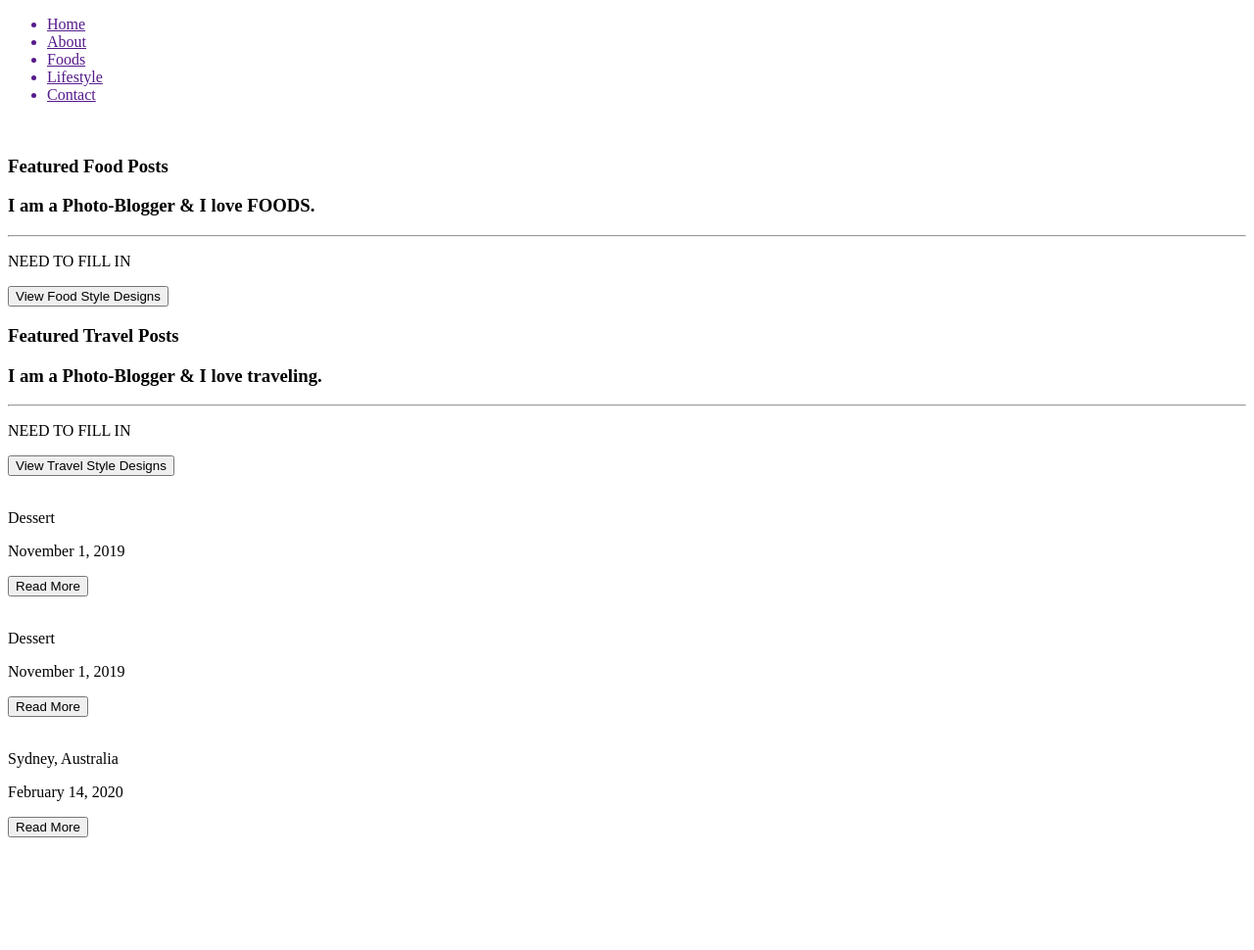
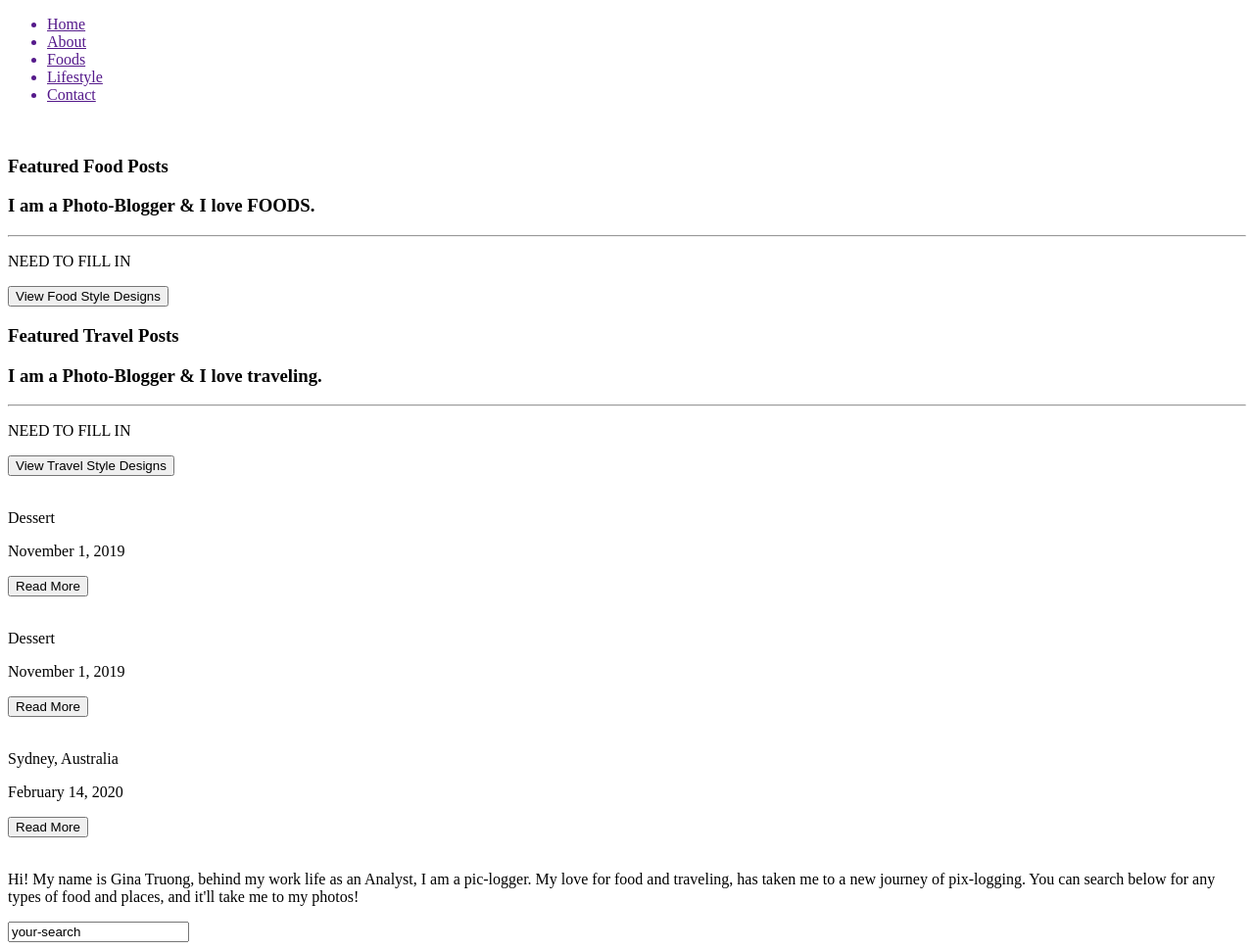
Before and after one commit to ginatruong/Food_Blog, a website: page index.html in a window 1280 px wide. Shown: the whole page at 98% size. Before the commit the page ends 863 px from the top, so only its background shows below. Drawn offline with Linux system fonts and the light colour scheme.

Commit message:
Added about me intro

```diff
--- a/index.html
+++ b/index.html
@@ -66,6 +66,21 @@
       </div>
 
       <!-- DIV SECTION ABOUT ME -->
+      <div class="div about-me">
+        <img src="#" alt="" />
+        <p class="about-me-intro">
+          Hi! My name is <span>Gina Truong</span>, behind my work life as an
+          Analyst, I am a pic-logger. My love for food and traveling, has taken
+          me to a new journey of pix-logging. You can search below for any types
+          of food and places, and it'll take me to my photos!
+        </p>
+        <input
+          type="text"
+          placeholder="Search"
+          value="your-search"
+          id="searched"
+        />
+      </div>
     </section>
 
     <!-- Subscribe Section to Newsletter, description and input for email address -->
```
